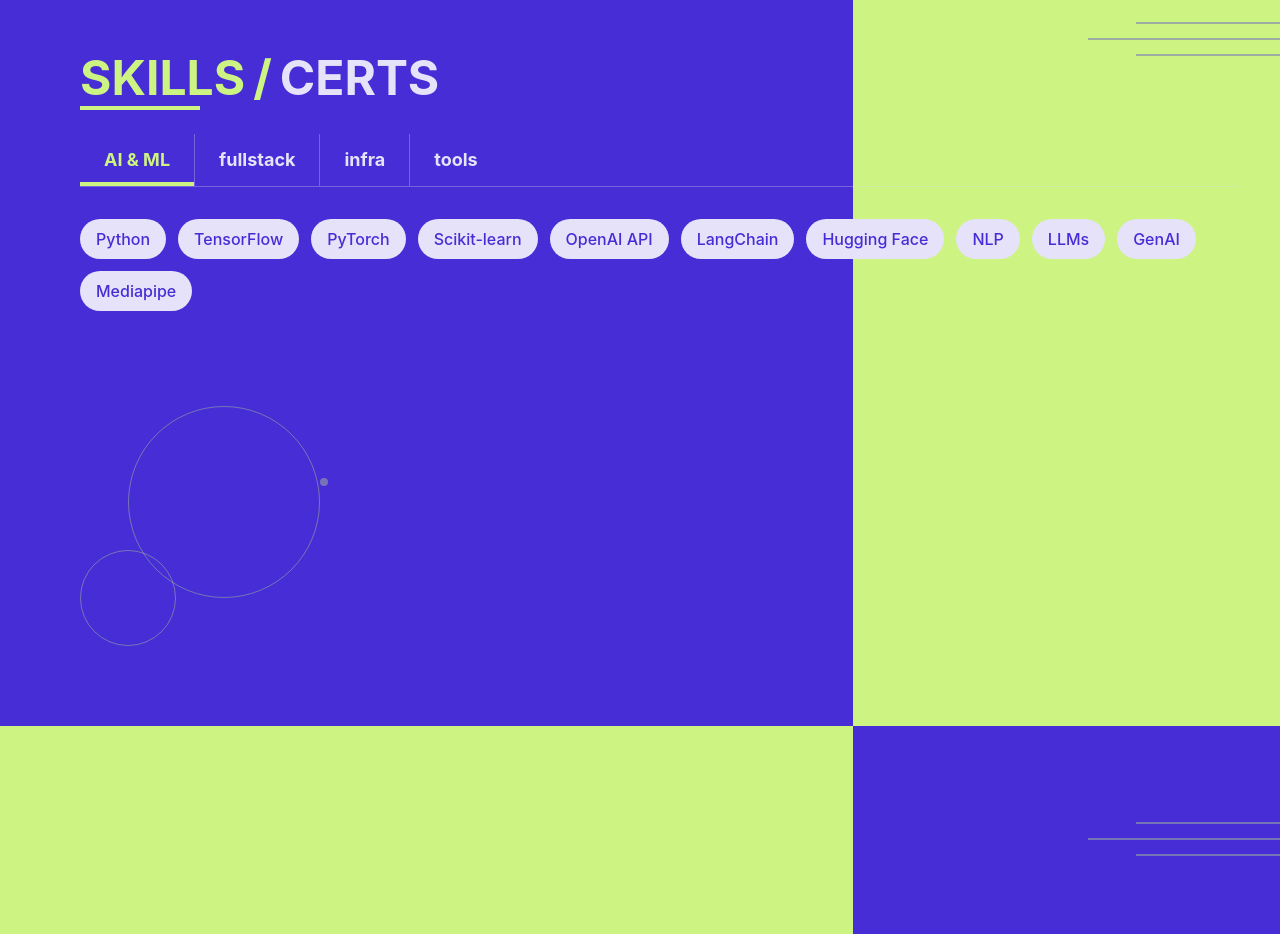
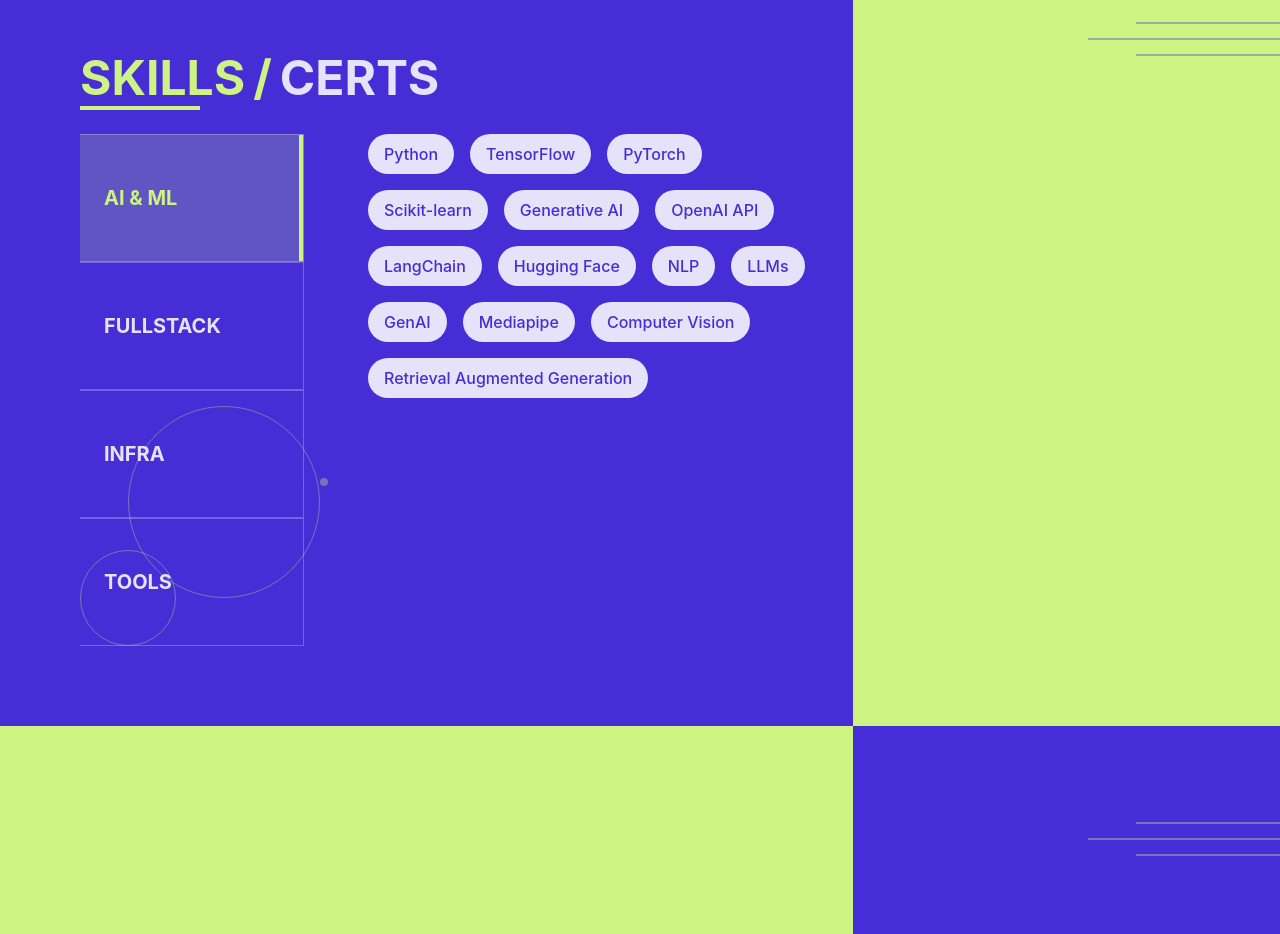
Before and after one commit to zion-pulapakura/Portfolio-Website, a React (Vite) app: page / in a window 1280 px wide. Shown: the part 1840-2774 px from the top of the page. Built offline with nearby package versions, Linux system fonts and the light colour scheme.

Commit message:
styled skills tabs to show skills based on what topic it is

```diff
--- a/src/components/SkillsTab.tsx
+++ b/src/components/SkillsTab.tsx
@@ -14,29 +14,35 @@
   );
 
   return (
-    <div className="flex flex-col">
-      {/* Category Tabs */}
-      <div className="flex border-b border-text-primary/30 mb-8">
-        {skillCategories.map((category, index) => (
+    <div
+      className="flex flex-row gap-8 w-full"
+      style={{ minHeight: "calc(100vh - 18rem)" }}
+    >
+      {/* Category Tabs on the left */}
+      <div className="flex flex-col  border-text-primary/30 pr-8 w-64">
+        {skillCategories.map((category) => (
           <button
             key={category.title}
             onClick={() => setActiveCategory(category.title)}
-            className={`px-6 py-3 font-bold text-lg transition-all relative ${
+            className={`px-6 font-bold text-xl transition-all relative text-left h-1/4 border-y border-r border-text-primary/30 ${
               activeCategory === category.title
-                ? "text-green-accent"
+                ? "text-green-accent bg-green-accent/20"
                 : "text-text-primary hover:text-text-primary/80"
-            } ${index > 0 ? "border-l border-text-primary/30" : ""}`}
+            }`}
           >
-            {category.title}
+            {category.title.toUpperCase()}
             {activeCategory === category.title && (
-              <span className="absolute bottom-0 left-0 right-0 h-1 bg-green-accent"></span>
+              <span className="absolute right-0 top-0 bottom-0 w-1 bg-green-accent"></span>
             )}
           </button>
         ))}
       </div>
 
-      {/* Skill Pills */}
-      <div className="flex flex-wrap gap-3">
+      {/* Skill Pills on the right */}
+      <div
+        className="flex flex-wrap gap-4 flex-1 items-start content-start"
+        style={{ maxWidth: "calc(66.67vw - 25rem)" }}
+      >
         {skillCategories
           .find((cat) => cat.title === activeCategory)
           ?.skills.map((skill, index) => (
--- a/src/data/skills.json
+++ b/src/data/skills.json
@@ -4,28 +4,32 @@
     "TensorFlow",
     "PyTorch",
     "Scikit-learn",
+    "Generative AI",
     "OpenAI API",
     "LangChain",
     "Hugging Face",
     "NLP",
     "LLMs",
     "GenAI",
-    "Mediapipe"
+    "Mediapipe",
+    "Computer Vision",
+    "Retrieval Augmented Generation"
   ],
   "fullstack": [
     "React",
     "TypeScript",
     "JavaScript",
     "Node.js",
-    "Express",
+    "Express.js",
     "MongoDB",
     "REST APIs",
-    "Vite",
+    "Vite.js",
     "Material UI",
     "Tailwind CSS",
     "Zustand",
     "HTML",
-    "CSS"
+    "CSS",
+    "SCSS"
   ],
   "infra": ["AWS", "Docker", "CI/CD", "Git", "AWS"],
   "tools": [
--- a/src/pages/SkillsSection.tsx
+++ b/src/pages/SkillsSection.tsx
@@ -21,7 +21,7 @@
 
   return (
     <Section id="skills" className="relative" bgType="purple-green">
-      <div className="relative flex flex-col pl-20 pr-10 pt-32 pb-20 w-full min-h-screen z-10">
+      <div className="relative flex flex-col pl-20 pr-10 pt-32 pb-20 w-full min-h-screen z-10 ">
         <div>
           <h2
             className={`text-green-accent text-5xl font-bold mb-8 relative inline-block ${
@@ -60,7 +60,8 @@
 
         <div
           className={isVisible ? "animate-fade-in" : ""}
-          style={{ animationDelay: "0.1s", opacity: isVisible ? 1 : 0 }}
+
+          style={{ animationDelay: "0.1s", opacity: isVisible ? 1 : 0}}
         >
           {activeTab === "skills" ? (
             <SkillsTab skillCategories={skillCategories} />
```
